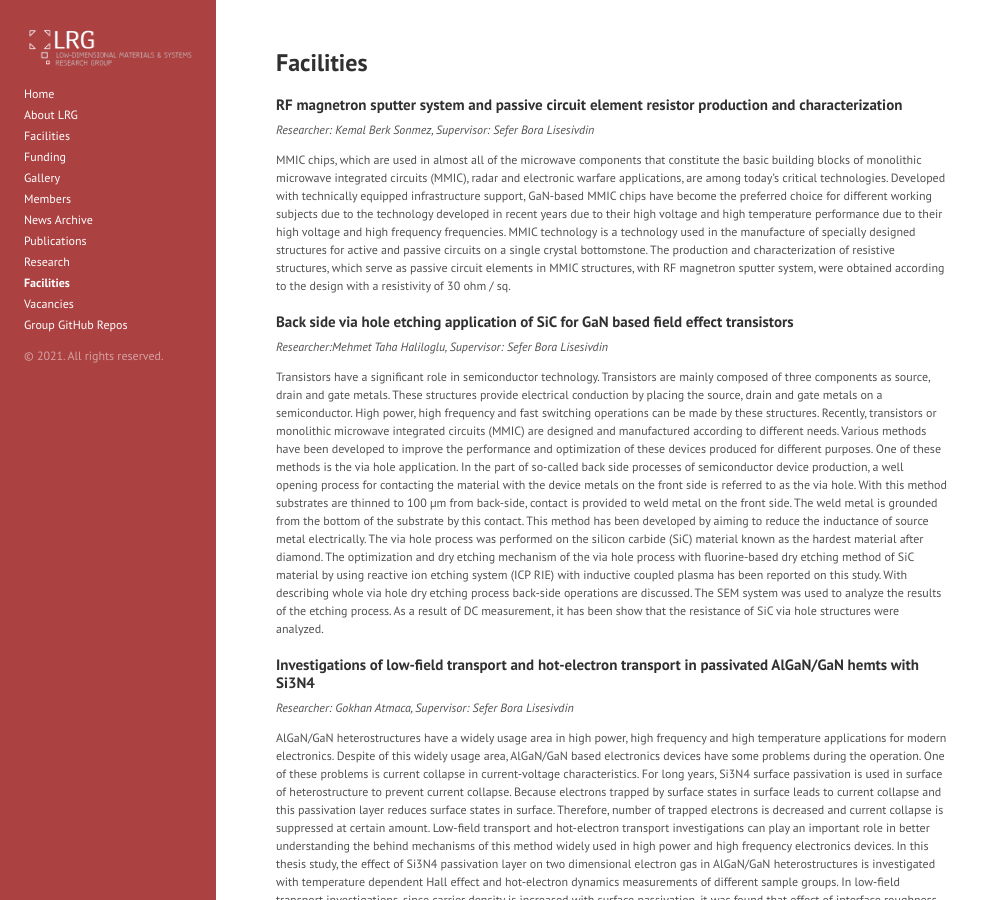
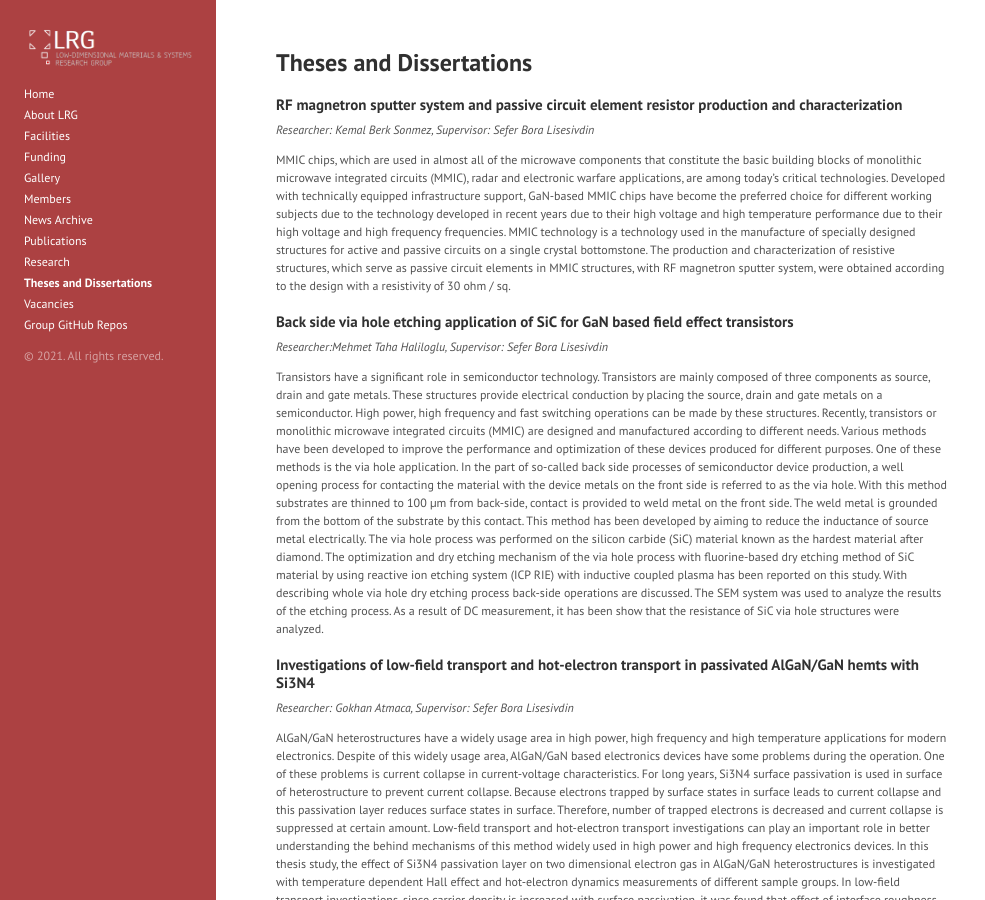
Before and after one commit to lrgresearch/oldwebsite, a Jekyll site: the page built from theses-and-dissertations.md, in a window 1280 px wide and 900 px high. Shown: the whole window, without its empty margins (0-985 px from the left). Built offline with Jekyll 4.4.1, drawn with Linux system fonts in a browser that asks for light colours.

Commit message:
Update theses-and-dissertations.md

```diff
--- a/theses-and-dissertations.md
+++ b/theses-and-dissertations.md
@@ -1,6 +1,6 @@
 ---
 layout: page
-title: Facilities
+title: Theses and Dissertations
 ---
 
 ### RF magnetron sputter system and passive circuit element resistor production and characterization
```
